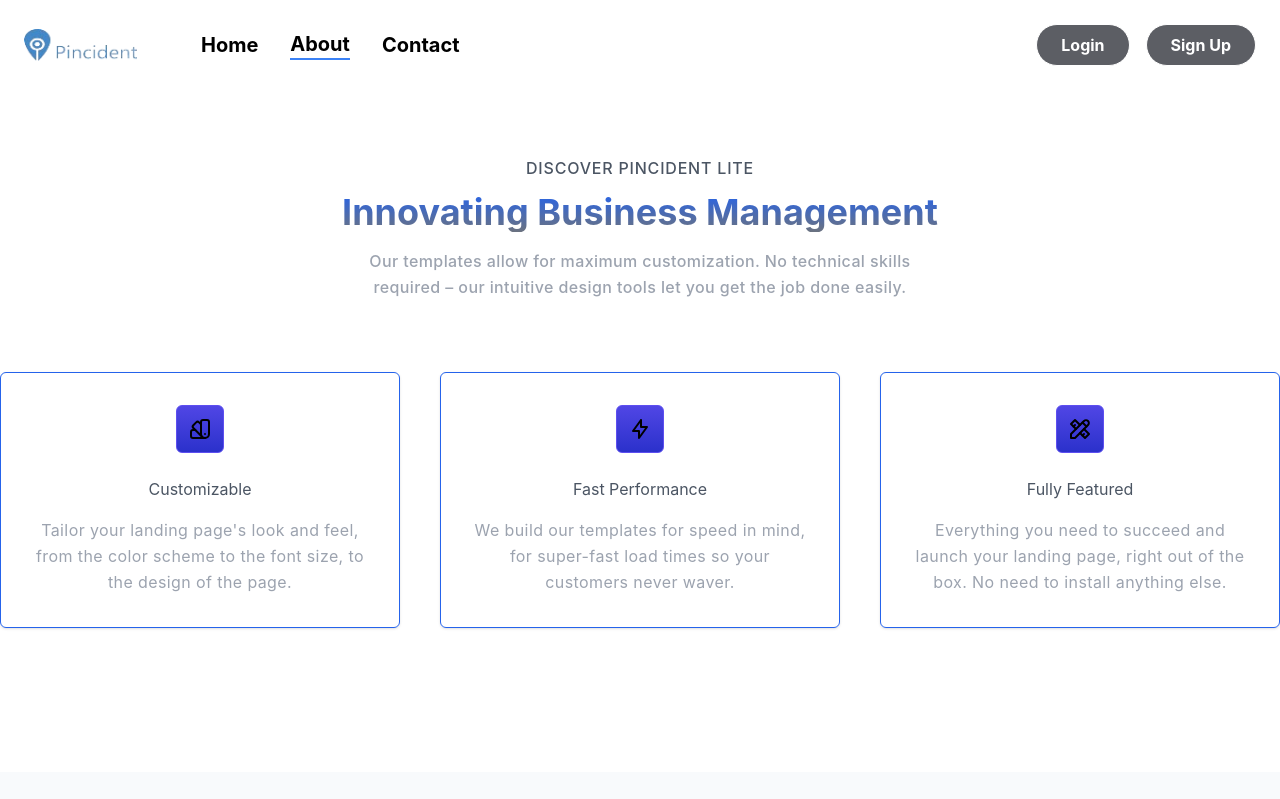
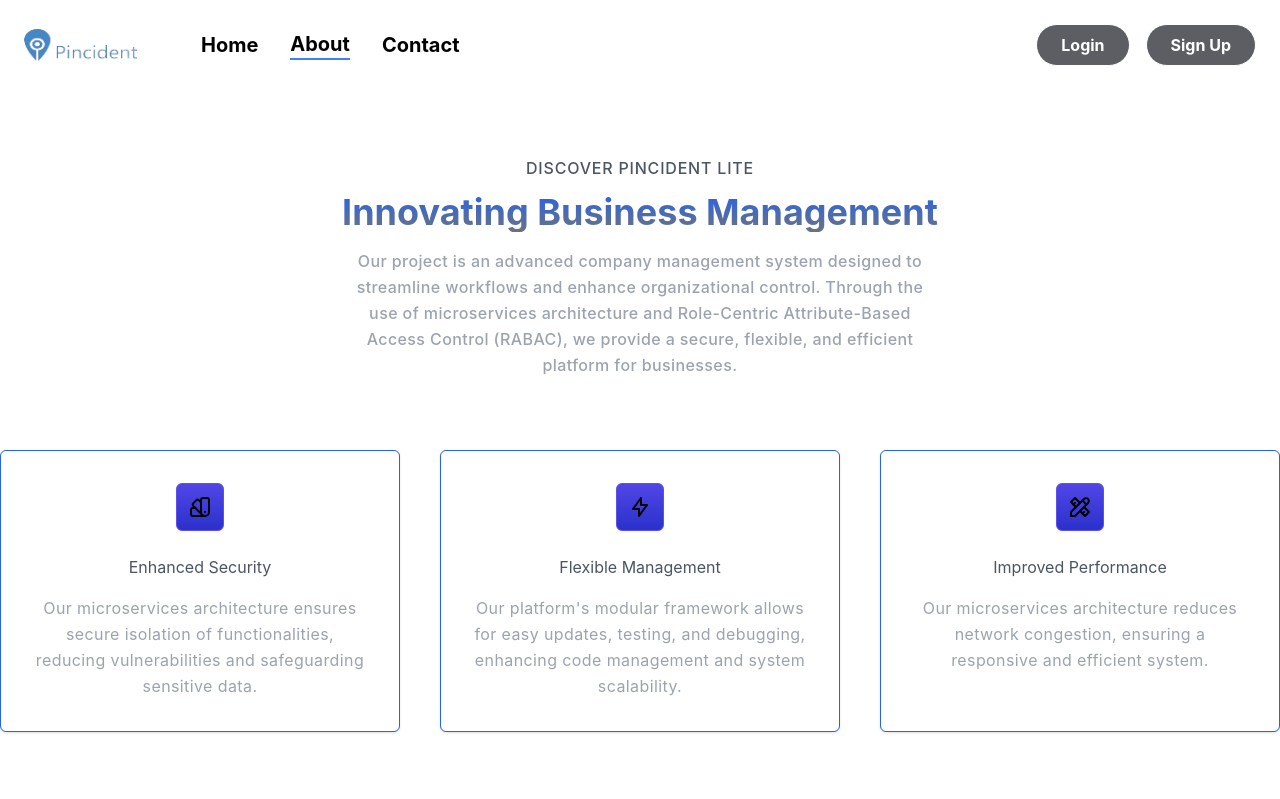
Before and after one commit to Thesis-Frontend/Frontend, a React (Vite) app: page /about-us in a window 1280 px wide. Shown: the top 799 px of the page. Built offline with nearby package versions, Linux system fonts and the light colour scheme.

Commit message:
about us midphase

```diff
--- a/package.json
+++ b/package.json
@@ -13,6 +13,7 @@
     "@heroicons/react": "^2.1.3",
     "axios": "^1.6.8",
     "canvas-confetti": "^1.9.3",
+    "framer-motion": "^11.2.5",
     "react": "^18.2.0",
     "react-dom": "^18.2.0",
     "react-icons": "^5.2.1",
--- a/src/components/Navbar.jsx
+++ b/src/components/Navbar.jsx
@@ -32,10 +32,13 @@
   const handleCloseModal = () => {
     setShowModal(false);
   };
+
   return (
     <nav className="absolute w-full flex items-center justify-between flex-wrap landingBackgroundColor p-6 z-10">
       <div className="flex items-center flex-shrink-0 text-white mr-6">
-        <img src={logo} alt="Logo" className="h-8 mr-10 w-auto" />
+        <Link to="/">
+          <img src={logo} alt="Logo" className="h-8 mr-10 w-auto" />
+        </Link>
       </div>
       <div className="block lg:hidden">
         <button
@@ -51,7 +54,7 @@
         } lg:block`}
       >
         <div className="lg:flex-grow flex lg:justify-start items-center space-x-8">
-          <Link to="/" className={linkStyles("/welcome")} onClick={toggleMenu}>
+          <Link to="/" className={linkStyles("/")} onClick={toggleMenu}>
             Home
           </Link>
           <Link
--- a/src/pages/About.jsx
+++ b/src/pages/About.jsx
@@ -1,15 +1,34 @@
 import React from "react";
 import { FaQuoteLeft, FaQuoteRight } from "react-icons/fa";
 import Testimonials from "../components/Testimonials";
+import { motion } from "framer-motion";
 
 const AboutUs = () => {
+  const fadeIn = {
+    hidden: { opacity: 0, y: 50 },
+    visible: { opacity: 1, y: 0 },
+  };
+
+  const staggerContainer = {
+    hidden: { opacity: 0 },
+    visible: {
+      opacity: 1,
+      transition: {
+        staggerChildren: 0.3,
+      },
+    },
+  };
+
   return (
     <div className="h-full mb-10">
-      <section
+      <motion.section
         id="features"
         className="flex flex-col justify-center items-center mt-36"
+        variants={staggerContainer}
+        initial="hidden"
+        animate="visible"
       >
-        <div className="relative mx-auto max-w-5xl text-center">
+        <motion.div className="relative mx-auto max-w-5xl text-center" variants={fadeIn}>
           <span className="text-gray-600 my-3 flex items-center justify-center font-medium uppercase tracking-wider">
             Discover Pincident Lite
           </span>
@@ -17,19 +36,19 @@
             Innovating Business Management
           </h2>
           <p className="mx-auto my-4 w-full max-w-xl bg-transparent text-center font-medium leading-relaxed tracking-wide text-gray-400">
-            Our templates allow for maximum customization. No technical skills
-            required – our intuitive design tools let you get the job done
-            easily.
+            Our project is an advanced company management system designed to streamline workflows and enhance organizational control. Through the use of microservices architecture and Role-Centric Attribute-Based Access Control (RABAC), we provide a secure, flexible, and efficient platform for businesses.
           </p>
-        </div>
+        </motion.div>
 
-        <div className="relative mx-auto max-w-7xl grid grid-cols-1 gap-10 pt-14 sm:grid-cols-2 lg:grid-cols-3">
-          <div className="rounded-md border border-blue-600 p-8 text-center shadow">
+        <motion.div
+          className="relative mx-auto max-w-7xl grid grid-cols-1 gap-10 pt-14 sm:grid-cols-2 lg:grid-cols-3"
+          variants={staggerContainer}
+        >
+          <motion.div className="rounded-md border border-blue-600 p-8 text-center shadow bg-white hover:shadow-lg transition-shadow duration-300" variants={fadeIn}>
             <div
-              className="button-text mx-auto flex h-12 w-12 items-center justify-center rounded-md border "
+              className="button-text mx-auto flex h-12 w-12 items-center justify-center rounded-md border mb-4"
               style={{
-                backgroundImage:
-                  "linear-gradient(rgb(80, 70, 229) 0%, rgb(43, 49, 203) 100%)",
+                backgroundImage: "linear-gradient(rgb(80, 70, 229) 0%, rgb(43, 49, 203) 100%)",
                 borderColor: "rgb(93, 79, 240)",
               }}
             >
@@ -52,19 +71,17 @@
                 <line x1="17" y1="17" x2="17" y2="17.01"></line>
               </svg>
             </div>
-            <h3 className="mt-6 text-gray-600">Customizable</h3>
+            <h3 className="mt-6 text-gray-600">Enhanced Security</h3>
             <p className="my-4 mb-0 font-normal leading-relaxed tracking-wide text-gray-400">
-              Tailor your landing page's look and feel, from the color scheme to
-              the font size, to the design of the page.
+              Our microservices architecture ensures secure isolation of functionalities, reducing vulnerabilities and safeguarding sensitive data.
             </p>
-          </div>
+          </motion.div>
 
-          <div className="rounded-md border border-blue-600 p-8 text-center shadow">
+          <motion.div className="rounded-md border border-blue-600 p-8 text-center shadow bg-white hover:shadow-lg transition-shadow duration-300" variants={fadeIn}>
             <div
-              className="button-text mx-auto flex h-12 w-12 items-center justify-center rounded-md border "
+              className="button-text mx-auto flex h-12 w-12 items-center justify-center rounded-md border mb-4"
               style={{
-                backgroundImage:
-                  "linear-gradient(rgb(80, 70, 229) 0%, rgb(43, 49, 203) 100%)",
+                backgroundImage: "linear-gradient(rgb(80, 70, 229) 0%, rgb(43, 49, 203) 100%)",
                 borderColor: "rgb(93, 79, 240)",
               }}
             >
@@ -84,19 +101,17 @@
                 <polyline points="13 3 13 10 19 10 11 21 11 14 5 14 13 3"></polyline>
               </svg>
             </div>
-            <h3 className="mt-6 text-gray-600">Fast Performance</h3>
+            <h3 className="mt-6 text-gray-600">Flexible Management</h3>
             <p className="my-4 mb-0 font-normal leading-relaxed tracking-wide text-gray-400">
-              We build our templates for speed in mind, for super-fast load
-              times so your customers never waver.
+              Our platform's modular framework allows for easy updates, testing, and debugging, enhancing code management and system scalability.
             </p>
-          </div>
+          </motion.div>
 
-          <div className="rounded-md border border-blue-600 p-8 text-center shadow">
+          <motion.div className="rounded-md border border-blue-600 p-8 text-center shadow bg-white hover:shadow-lg transition-shadow duration-300" variants={fadeIn}>
             <div
-              className="button-text mx-auto flex h-12 w-12 items-center justify-center rounded-md border "
+              className="button-text mx-auto flex h-12 w-12 items-center justify-center rounded-md border mb-4"
               style={{
-                backgroundImage:
-                  "linear-gradient(rgb(80, 70, 229) 0%, rgb(43, 49, 203) 100%)",
+                backgroundImage: "linear-gradient(rgb(80, 70, 229) 0%, rgb(43, 49, 203) 100%)",
                 borderColor: "rgb(93, 79, 240)",
               }}
             >
@@ -121,14 +136,22 @@
                 <line x1="16" y1="17" x2="14.5" y2="18.5"></line>
               </svg>
             </div>
-            <h3 className="mt-6 text-gray-600">Fully Featured</h3>
+            <h3 className="mt-6 text-gray-600">Improved Performance</h3>
             <p className="my-4 mb-0 font-normal leading-relaxed tracking-wide text-gray-400">
-              Everything you need to succeed and launch your landing page, right
-              out of the box. No need to install anything else.
+              Our microservices architecture reduces network congestion, ensuring a responsive and efficient system.
             </p>
-          </div>
-        </div>
-      </section>
+          </motion.div>
+        </motion.div>
+
+        <motion.div className="my-16 mx-auto max-w-5xl" variants={fadeIn} initial="hidden" animate="visible">
+          <h2 className="text-3xl font-bold text-center text-gray-600 mb-8">
+            Our Mission
+          </h2>
+          <p className="text-lg text-gray-500 leading-relaxed">
+            Our mission is to revolutionize company management by providing a robust, flexible, and secure platform. We aim to enhance business workflows, improve control, and offer customizable digital environments tailored to the unique needs of each company. By leveraging modern technology and strategic design, we set a new standard in organizational management.
+          </p>
+        </motion.div>
+      </motion.section>
       <Testimonials />
     </div>
   );
--- a/src/pages/Landing/Landing.jsx
+++ b/src/pages/Landing/Landing.jsx
@@ -1,4 +1,4 @@
-import React, { useState } from "react";
+import React from "react";
 import Navbar from "../../components/Navbar";
 import Footer from "../../components/Footer";
 import Login from "../Login/Login";
@@ -11,6 +11,7 @@
 export default function Landing() {
   return (
     <div className="relative h-screen">
+      <Navbar />
       <div className="absolute inset-0 flex items-center justify-centers pb-20">
         <img
           src={leftImage}
```
Also changed, not shown: 1 other file (tests, documents, lock files or other folders).
